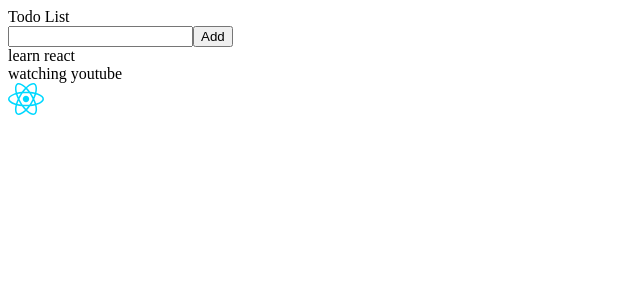
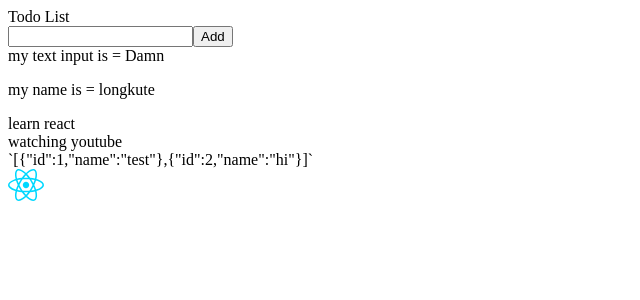
Before and after one commit to LongKute/react, a React (Vite) app in the folder reactVibe/: page / in a window 1280 px wide. Shown: the top 300 px of the page, without its empty margins (0-640 px from the left). Built offline with nearby package versions, Linux system fonts and the light colour scheme.

Commit message:
video 38
re-render with state

```diff
--- a/reactVibe/src/App.jsx
+++ b/reactVibe/src/App.jsx
@@ -1,24 +1,54 @@
-import reactLogo  from "./assets/react.svg";
-import TodoData from "./components/todo/toDoData";
 
-import TodoNew from "./components/todo/toDoNew";
+import { useState } from "react";
+import ToDoData from "./components/todo/toDoData.jsx";
+import ToDoNew from "./components/todo/toDoNew.jsx";
+import reactLogo from "./assets/react.svg"
 
 
 
 
 function App() {
-  // const newtodo = {
-  //   name: "Longkute",
-  //   age: 25,
-  //   address: {
-  //     country: VietNam
-  //   }
-  // }
+  // setInterval(() => {
+  //   const randomId = parseInt(Math.random(0, 10000) * 10)
+  // console.log(randomId);
+  // }, 2000);
+  function getRandomArbitrary(min, max) {
+    return parseInt(Math.random() * (max - min + 1) + min)
+  }
+
+  const [toDoList, setToDoList] = useState([
+    {id: 1, name: "test"},
+    {id: 2, name: "hi"},
+
+  ])
+  const name = "longkute"
+  const age = 25;
+  const data = {
+    address: "hanoi",
+    country: "vietnam"
+  }
+  const addNewToDo = (name) => {
+
+    const newToDo = {
+      id: getRandomArbitrary(1,10000),
+      name: name
+    }
+    setToDoList([...toDoList, newToDo])
+
+  }
   return (
     <div className="todo-container">
       <div className="todo-title">Todo List</div>
-      <TodoNew/>
-      <TodoData/>
+      <ToDoNew
+      addNewToDo = {addNewToDo}
+
+      />
+      <ToDoData
+      name = {name}
+      age = {age}
+      data = {data}
+      toDoList = {toDoList}
+      />
       <div className="todo-image">
         <img src={reactLogo} className="logo" />
       </div>
@@ -27,4 +57,4 @@ function App() {
 
 }
 
-export default App
+export default App;
--- a/reactVibe/src/components/todo/toDoData.jsx
+++ b/reactVibe/src/components/todo/toDoData.jsx
@@ -1,9 +1,15 @@
-const TodoData = () => {
+const TodoData = (props) => {
+  const { name, age, data } = props;
+
+  console.log("check point: ", props);
+
   return (
-      <div className="todo-data">
+    <div className="todo-data">
+      <p>my name is = {name}</p>
       <div>learn react</div>
       <div>watching youtube</div>
+      <div>`{JSON.stringify(props.toDoList)}`</div>
     </div>
   );
 };
-export default TodoData
+export default TodoData;
--- a/reactVibe/src/components/todo/toDoNew.jsx
+++ b/reactVibe/src/components/todo/toDoNew.jsx
@@ -1,20 +1,33 @@
-function handleClick() {
-    alert("Hello")
-}
-function handleChange(name) {
+import { useState } from "react";
+
+const TodoNew = (props) => {
+  const [valueInput, setValueInput] = useState("Damn");
+const {addNewToDo} = props
+
+  const handleClick = () => {
+    addNewToDo(valueInput)
+  };
+
+
+  const handleChange = (name) => {
     //target like pointer to onchange handlechange
-    console.log(">>> handle Change: ", name);
+    setValueInput(name);
+    // console.log(name);
 
-}
-const TodoNew = (props) => {
-    console.log(">>> check point: ",props);
+  };
+  return (
+    <div className="todo-new">
+      <input
+        type="text"
+        onChange={(event) => handleChange(event.target.value)}
+        className="todo-input"
+      />
+      <button className="todoBtn" onClick={handleClick}>
+        Add
+      </button>
+      <div>my text input is = {valueInput}</div>
+    </div>
+  );
+};
 
-    return(
-        <div className="todo-new">
-            <input type="text"  onChange={(event) => handleChange(event.target.value)} className="todo-input"/>
-            <button className="todoBtn" onClick={handleClick}>Add</button>
-          </div>
-    )
-}
-
-export default TodoNew
+export default TodoNew;
```
Also changed, not shown: reactVibe/src/components/todo/todo.css (+66 -0 lines).
